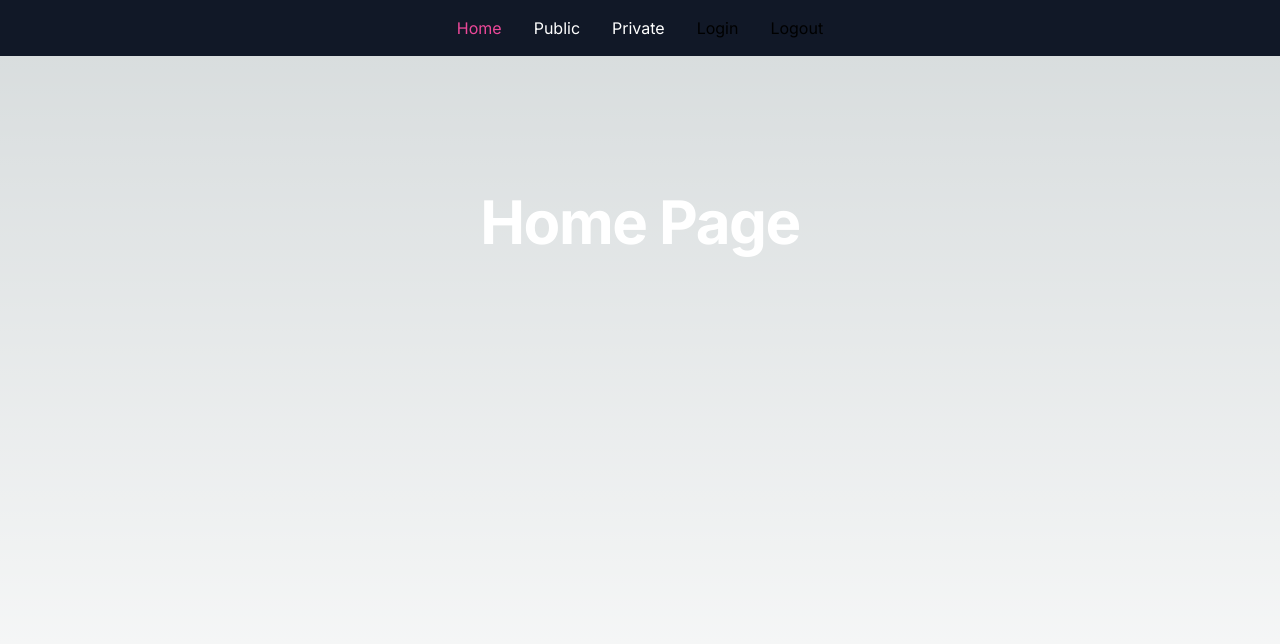
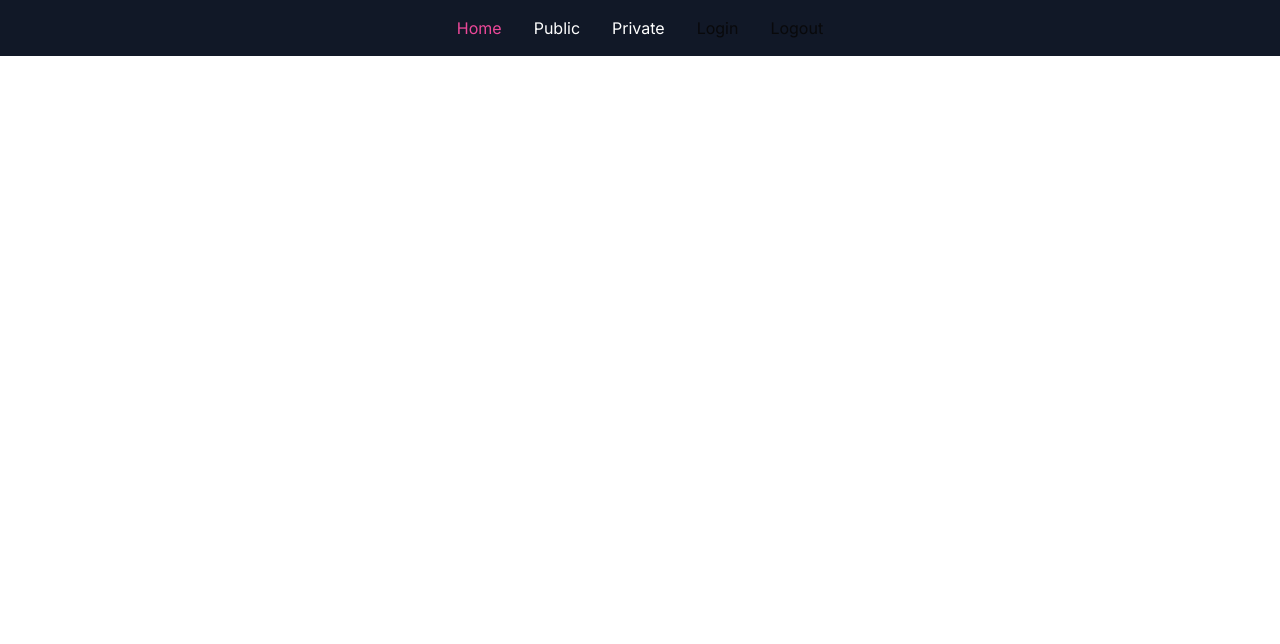
Before and after one commit to KornelJanczak/Fluentify, a Next.js app in the folder client/: page / in a window 1280 px wide. Shown: the top 644 px of the page. Built offline with nearby package versions, Linux system fonts and the light colour scheme.

Commit message:
feat: update globals.css with new color variables and dark mode support

```diff
--- a/client/src/app/globals.css
+++ b/client/src/app/globals.css
@@ -18,12 +18,83 @@
   }
 }
 
-body {
-  color: rgb(var(--foreground-rgb));
-  background: linear-gradient(
-      to bottom,
-      transparent,
-      rgb(var(--background-end-rgb))
-    )
-    rgb(var(--background-start-rgb));
+@layer base {
+  :root {
+    --background: 0 0% 100%;
+    --foreground: 240 10% 3.9%;
+    --card: 0 0% 100%;
+    --card-foreground: 240 10% 3.9%;
+    --popover: 0 0% 100%;
+    --popover-foreground: 240 10% 3.9%;
+    --primary: 240 5.9% 10%;
+    --primary-foreground: 0 0% 98%;
+    --secondary: 240 4.8% 95.9%;
+    --secondary-foreground: 240 5.9% 10%;
+    --muted: 240 4.8% 95.9%;
+    --muted-foreground: 240 3.8% 46.1%;
+    --accent: 240 4.8% 95.9%;
+    --accent-foreground: 240 5.9% 10%;
+    --destructive: 0 84.2% 60.2%;
+    --destructive-foreground: 0 0% 98%;
+    --border: 240 5.9% 90%;
+    --input: 240 5.9% 90%;
+    --ring: 240 10% 3.9%;
+    --chart-1: 12 76% 61%;
+    --chart-2: 173 58% 39%;
+    --chart-3: 197 37% 24%;
+    --chart-4: 43 74% 66%;
+    --chart-5: 27 87% 67%;
+    --radius: 0.5rem;
+    --sidebar-background: 0 0% 98%;
+    --sidebar-foreground: 240 5.3% 26.1%;
+    --sidebar-primary: 240 5.9% 10%;
+    --sidebar-primary-foreground: 0 0% 98%;
+    --sidebar-accent: 240 4.8% 95.9%;
+    --sidebar-accent-foreground: 240 5.9% 10%;
+    --sidebar-border: 220 13% 91%;
+    --sidebar-ring: 217.2 91.2% 59.8%;
+  }
+  .dark {
+    --background: 240 10% 3.9%;
+    --foreground: 0 0% 98%;
+    --card: 240 10% 3.9%;
+    --card-foreground: 0 0% 98%;
+    --popover: 240 10% 3.9%;
+    --popover-foreground: 0 0% 98%;
+    --primary: 0 0% 98%;
+    --primary-foreground: 240 5.9% 10%;
+    --secondary: 240 3.7% 15.9%;
+    --secondary-foreground: 0 0% 98%;
+    --muted: 240 3.7% 15.9%;
+    --muted-foreground: 240 5% 64.9%;
+    --accent: 240 3.7% 15.9%;
+    --accent-foreground: 0 0% 98%;
+    --destructive: 0 62.8% 30.6%;
+    --destructive-foreground: 0 0% 98%;
+    --border: 240 3.7% 15.9%;
+    --input: 240 3.7% 15.9%;
+    --ring: 240 4.9% 83.9%;
+    --chart-1: 220 70% 50%;
+    --chart-2: 160 60% 45%;
+    --chart-3: 30 80% 55%;
+    --chart-4: 280 65% 60%;
+    --chart-5: 340 75% 55%;
+    --sidebar-background: 240 5.9% 10%;
+    --sidebar-foreground: 240 4.8% 95.9%;
+    --sidebar-primary: 224.3 76.3% 48%;
+    --sidebar-primary-foreground: 0 0% 100%;
+    --sidebar-accent: 240 3.7% 15.9%;
+    --sidebar-accent-foreground: 240 4.8% 95.9%;
+    --sidebar-border: 240 3.7% 15.9%;
+    --sidebar-ring: 217.2 91.2% 59.8%;
+  }
 }
+
+@layer base {
+  * {
+    @apply border-border;
+  }
+  body {
+    @apply bg-background text-foreground;
+  }
+}
```
